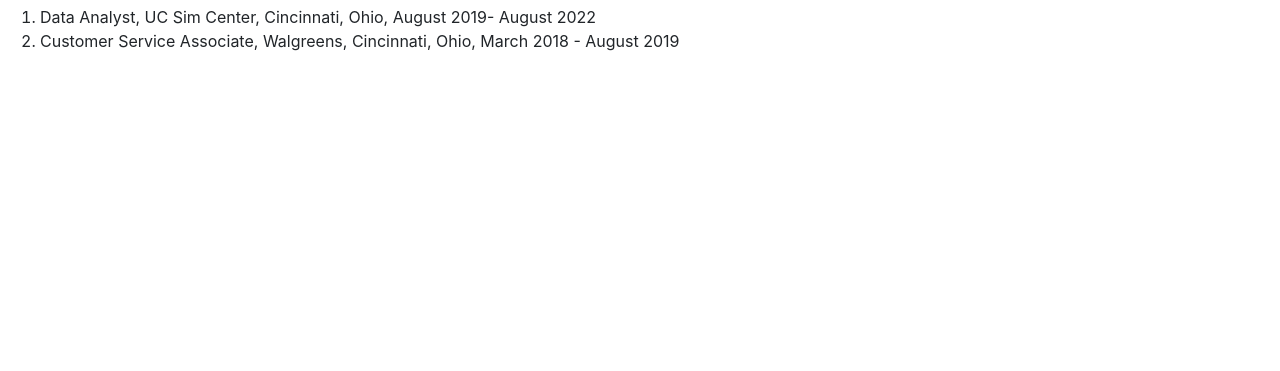
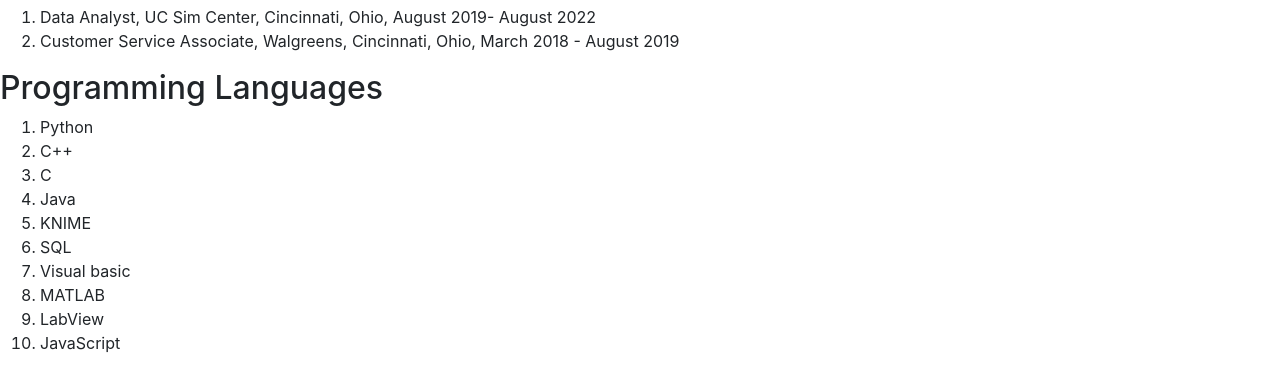
Before and after one commit to it3049c-fall22-henderson/online-portfolio-RachelLindquist, a website: page index.html in a window 1280 px wide. Shown: the part 662-1033 px from the top of the page. Before the commit the page ends 800 px from the top, so only its background shows below. Drawn offline with nearby package versions, Linux system fonts and the light colour scheme.

Commit message:
added programming languages

```diff
--- a/index.html
+++ b/index.html
@@ -39,6 +39,24 @@
       <li>Data Analyst, UC Sim Center, Cincinnati, Ohio, August 2019- August 2022</li>
       <li>Customer Service Associate, Walgreens, Cincinnati, Ohio, March 2018 - August 2019</li>
     </ol>
+  </div>
+
+
+  <div class="section" id="programmingLanguages">
+    <h2> Programming Languages</h2>
+    <ol>
+      <li>Python </li>
+      <li>C++ </li>
+      <li>C</li>
+      <li>Java</li>
+      <li>KNIME</li>
+      <li>SQL </li>
+      <li>Visual basic</li>
+      <li>MATLAB</li>
+      <li>LabView</li>
+      <li>JavaScript</li>
+    </ol>
+  </div>
 
   <!-- INCLUDE SCRIPTS FILE HERE -->
 
```
Lines whose indentation alone changed are shown as unchanged.
